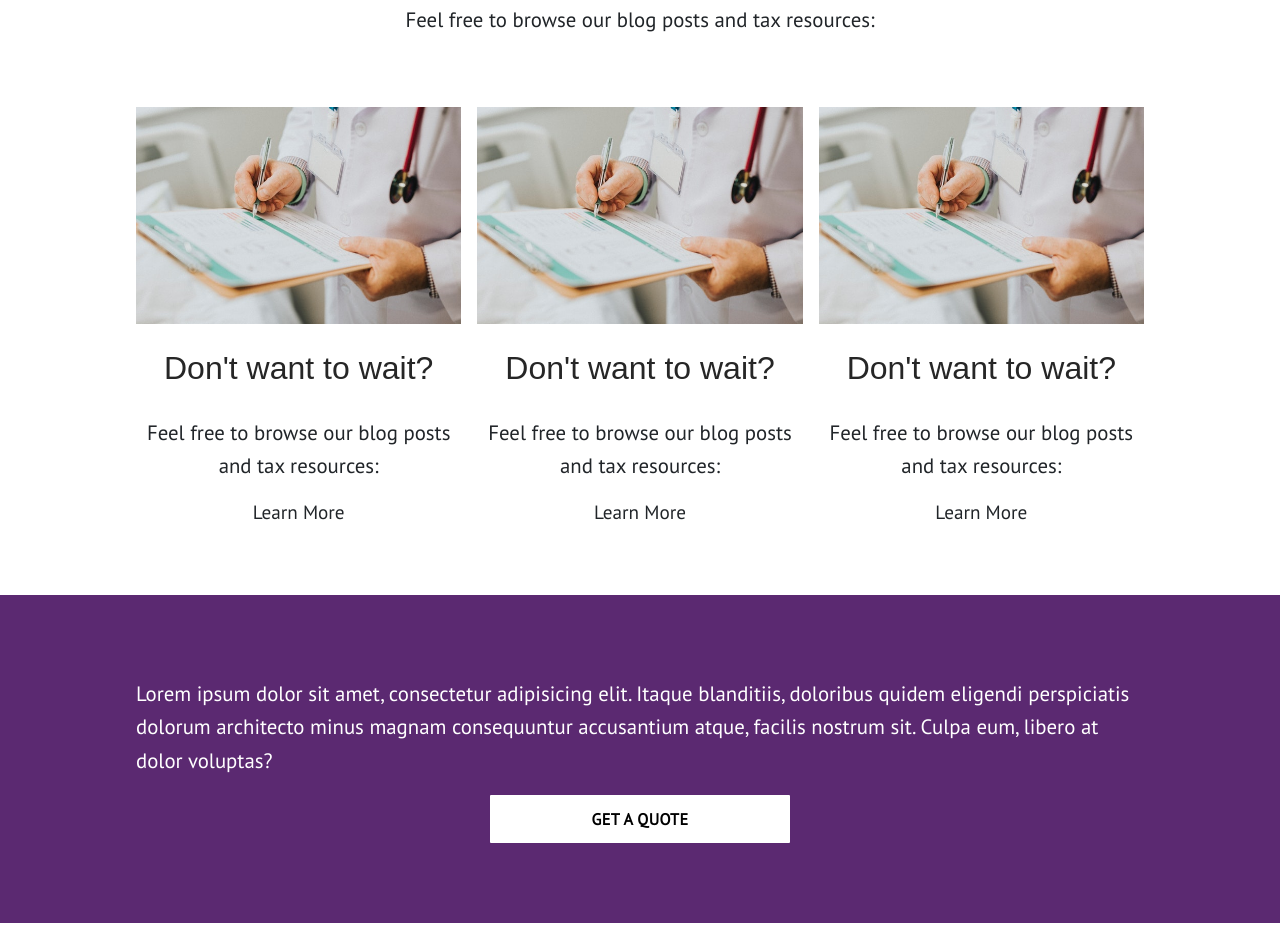
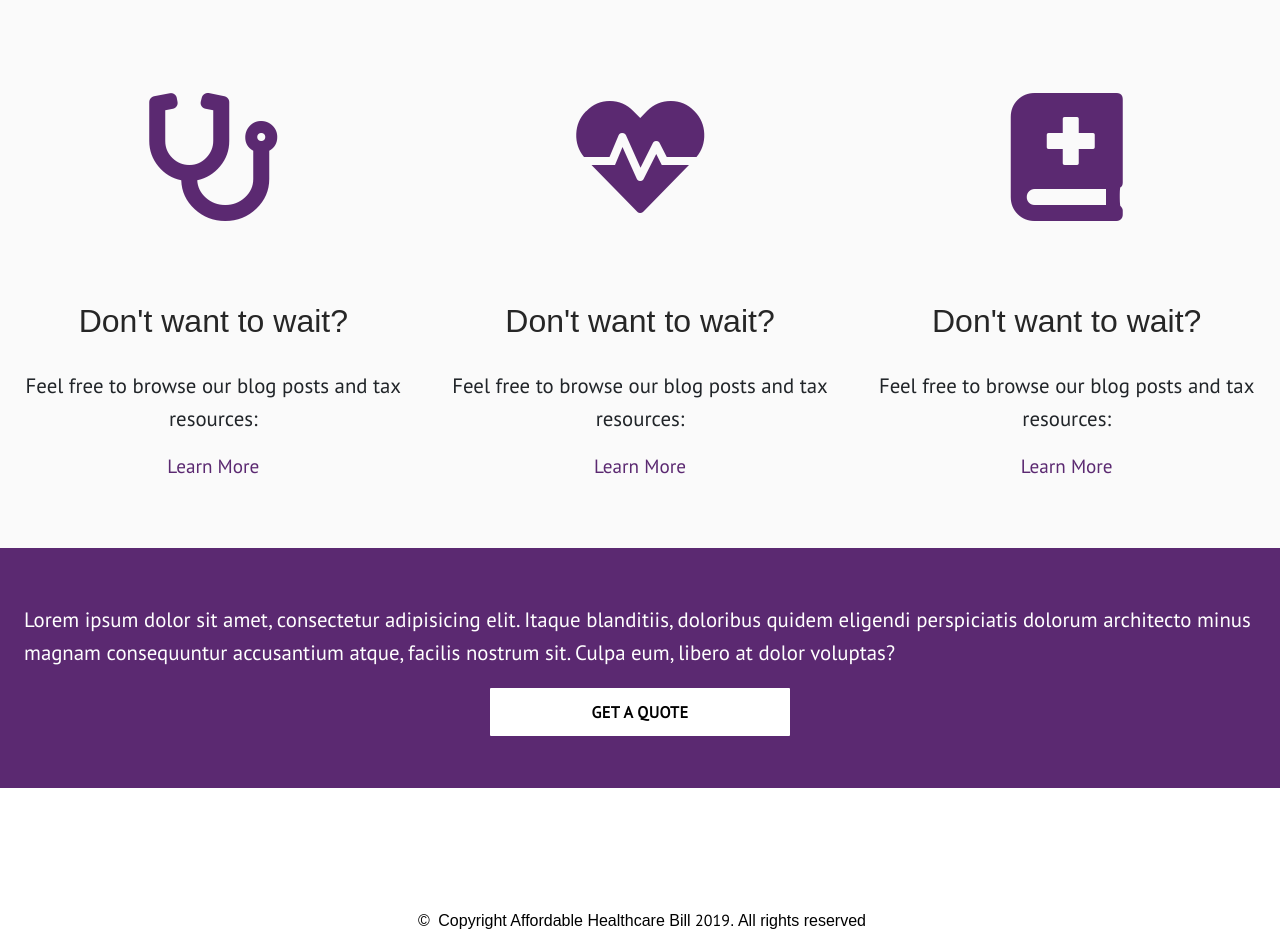
Before and after one commit to devops0002019/affordablehealthcarebill, a plain HTML site: page index.html in a window 1280 px wide. Shown: the part 472-1403 px from the top of the page. Drawn offline with Linux system fonts and the light colour scheme; a web font is replaced by a local one.

Commit message:
add a new file

```diff
--- a/app.js
+++ b/app.js
@@ -3,7 +3,7 @@ document.documentElement.style .setProperty('--secondary', '#ddd');
 document.documentElement.style .setProperty('--tertiary', '#FAFAFA');
 document.documentElement.style .setProperty('--quaternary', '#FAFAFA');
 document.documentElement.style .setProperty('--border', '#d8d8d8');
-document.documentElement.style .setProperty('--page-max-width', '1024px');
+document.documentElement.style .setProperty('--page-max-width', '1366px');
 document.documentElement.style .setProperty('--navbar-background', 'transparent');
 document.documentElement.style .setProperty('--navbar-text-color', 'white');
 document.documentElement.style .setProperty('--header-background', '#5B2971');
@@ -37,8 +37,7 @@ document.documentElement.style .setProperty('--seo-page-title-color', '#fff');
 
 const footer_data = [
    {
-       url1:    "https://www.facebook.com",
-       label1:  "www.mylinks.com",
+       brand:    "Affordable Healthcare Bill",
    }
 ];
 function footer_template(foot) {
@@ -47,7 +46,7 @@ function footer_template(foot) {
      <div class="grid set-cols-1">
        <div class="column">
 
-        <h2 class="copyright"> Copyright (place-here) <span id="year"></span>. All rights reserved </h2>
+        <h2 class="copyright"> Copyright ${foot.brand} <span id="year"></span>. All rights reserved </h2>
 
 
        </div>
--- a/css/button.css
+++ b/css/button.css
@@ -99,7 +99,7 @@ input[type="submit"]:active,
 
 .link,
 a.link {
-    color: var(--primary);
+    color: var(--primary)!important;
     outline: none;
     text-decoration: none;
 }
--- a/css/layouts.css
+++ b/css/layouts.css
@@ -4,12 +4,12 @@ main classes
 
 
 .section {
-	--section-padding: 64px 0px;
+	padding: 64px 0px;
 }
 
 [class*="section"] {
 	margin: auto;
-	padding: var(--section-padding);
+	padding: 16px;
 	height: 100%;
 	width: 100%;
 	max-width: 100%;
@@ -80,47 +80,47 @@ main classes and subclasses
 ------------------------------------------------------------------------  */
 
 .padd-0 {
-	--section-padding: 0px 0px;
+	padding: 0px 0px;
 }
 
 .padd-2 {
-	--section-padding: 2px 0px;
+	padding: 2px 0px;
 }
 
 .padd-4 {
-	--section-padding: 4px 0px;
+	padding: 4px 0px;
 }
 
 .padd-8 {
-	--section-padding: 8px 0px;
+	padding: 8px 0px;
 }
 
 .padd-16 {
-	--section-padding: 16px 0px;
+	padding: 16px 0px;
 }
 
 .padd-32 {
-	--section-padding: 32px 0px;
+	padding: 32px 0px;
 }
 
 .padd-48 {
-	--section-padding: 48px 0px;
+	padding: 48px 0px;
 }
 
 .padd-64 {
-	--section-padding: 64px 0px;
+	padding: 64px 0px;
 }
 
 .padd-98 {
-	--section-padding: 98px 0px;
+	padding: 98px 0px;
 }
 
 .padd-128 {
-	--section-padding: 128px 0px;
+	padding: 128px 0px;
 }
 
 .padd-256 {
-	--section-padding: 256px 0px;
+	padding: 256px 0px;
 }
 
 
--- a/index.html
+++ b/index.html
@@ -15,7 +15,7 @@
     <meta name="description" content="Insurance 101 is a company ta ta ta...">
 
 
-    <title>Health Insurance Quotes</title>
+    <title>Affordable Healthcare Bill</title>
 
     <!-- Google fonts -->
     <link href="https://fonts.googleapis.com/css?family=PT+Sans|PT+Sans+Caption|PT+Serif" rel="stylesheet">
@@ -29,6 +29,16 @@
     <!-- Styles -->
     <link rel="stylesheet" href="stylesheet.css">
 
+    <style>
+    [class*="column"].homeheadline {
+        --insert-min-height:100px !important;
+        --insert-margin: 0!important;
+        --insert-padding:0!important;
+        --insertborder:1px solid red;
+    }
+
+    </style>
+
 </head>
 
 <body id="site">
@@ -39,7 +49,7 @@
             <h1 class="seo-title">Health Insurance Quotes</h1>
         </header>
 
-        <section class="section padd-0">
+        <section class="section">
             <div class="grid set-cols-1">
 
                 <div class="column">
@@ -50,37 +60,38 @@
             </div>
         </section>
 
-        <section class="section">
+        <section class="section deep-tertiary padd-64">
             <div class="grid set-cols-3">
 
-                <div class="column fullrow">
+                <div class="column fullrow homeheadline">
                     <h3>Don't want to wait?</h3>
                     <p>Feel free to browse our blog posts and tax resources:</p>
                 </div>
 
                 <div class="column center-vertical-between">
-                    <img src="img/img2.jpg" alt="">
+                    <i class="fas fa-stethoscope 8em"></i>
                     <h3>Don't want to wait?</h3>
                     <p>Feel free to browse our blog posts and tax resources:</p>
-                    <a href="">Learn More</a>
+                    <a class="link" href="">Learn More</a>
                 </div>
 
                 <div class="column center-vertical-between">
-                    <img src="img/img2.jpg" alt="">
+                    <i class="fas fa-heartbeat 8em"></i>
                     <h3>Don't want to wait?</h3>
                     <p>Feel free to browse our blog posts and tax resources:</p>
-                    <a href="">Learn More</a>
+                    <a class="link" href="">Learn More</a>
                 </div>
 
                 <div class="column center-vertical-between">
-                    <img src="img/img2.jpg" alt="">
+                    <i class="fas fa-book-medical 8em"></i>
                     <h3>Don't want to wait?</h3>
                     <p>Feel free to browse our blog posts and tax resources:</p>
-                    <a href="">Learn More</a>
+                    <a class="link" href="">Learn More</a>
                 </div>
 
             </div>
         </section>
+
 
         <section class="section deep-primary">
             <div class="grid">
```
